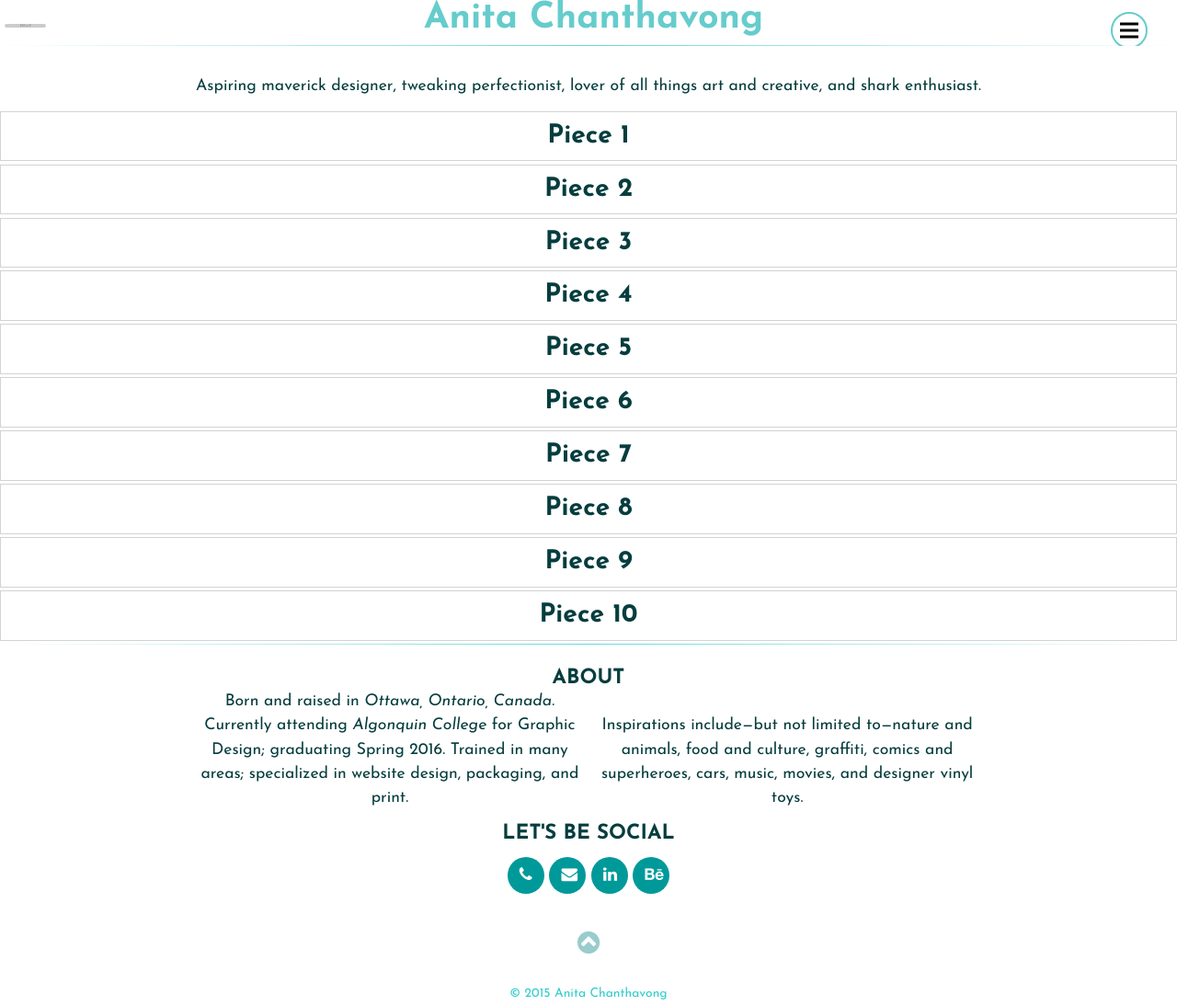
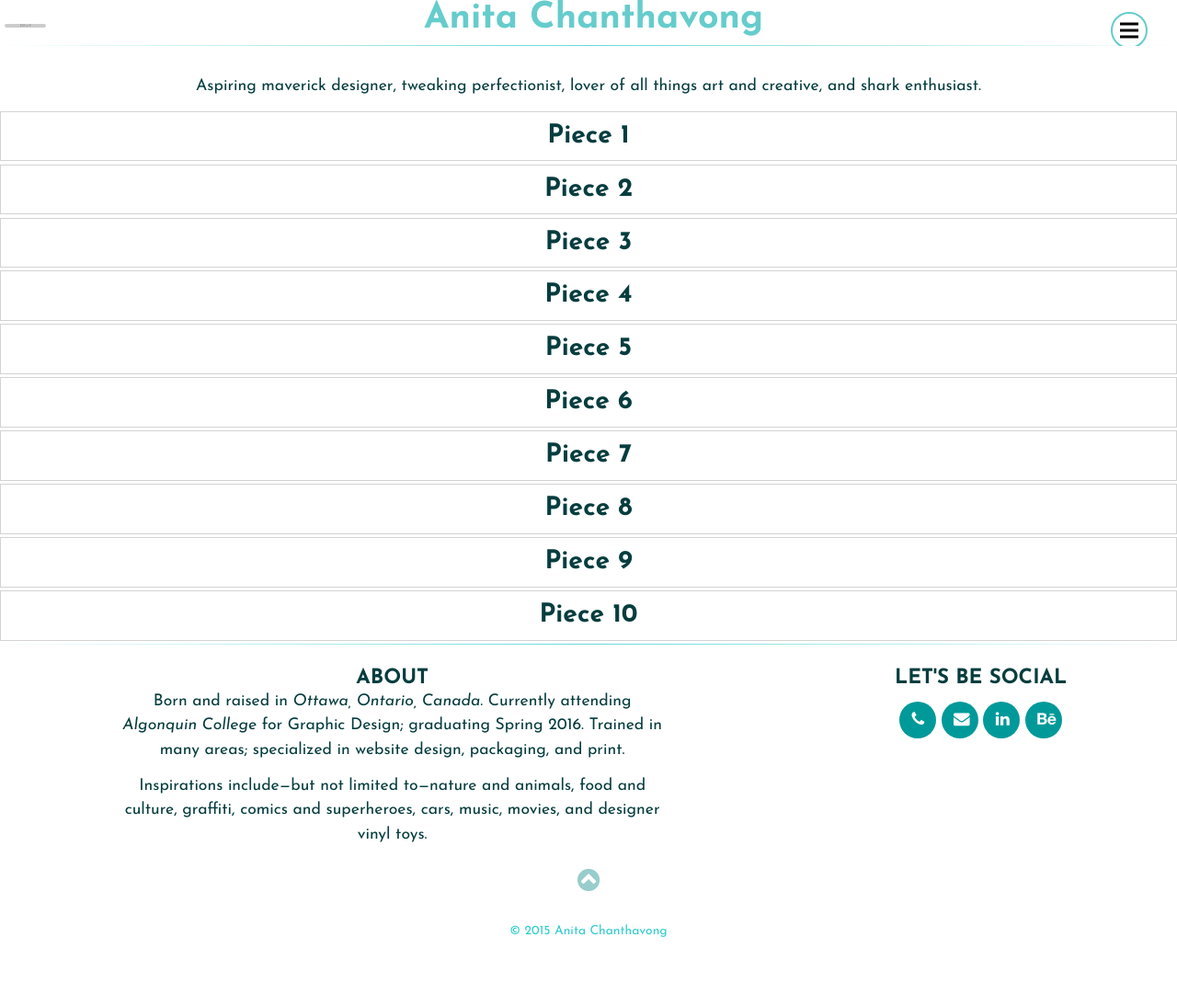
Before and after one commit to chan0345/portfolio, a Jekyll site: the page built from index.html, in a window 1280 px wide and 1094 px high. Shown: the whole window at 92% size. Built offline with Jekyll 4.4.1, drawn with Linux system fonts in a browser that asks for light colours; nearby versions of some CDN libraries.

Commit message:
footer grid fixed for responsive

```diff
--- a/_layouts/default.html
+++ b/_layouts/default.html
@@ -58,12 +58,12 @@
 <hr class="hr-style hr-footer">
 
 <footer class="grid">
-  <div id="about" class="unit center">
+  <div id="about" class="unit center unit-l-2-3 gutter">
     <h3 class="push-0 uppercase unit-xs-1">About</h3>
-    <p class="push-half unit-xs-1 unit-s-1-2 unit-m-1-3 unit-l-1-3">Born and raised in <em>Ottawa, Ontario, Canada</em>. Currently attending <em>Algonquin College</em> for <class=>Graphic Design</strong>; graduating Spring 2016. Trained in many areas; specialized in website design, packaging, and print.</p>
-    <p class="push-half unit-xs-1 unit-s-1-2 unit-m-1-3 unit-l-1-3">Inspirations include&mdash;but not limited to&mdash;nature and animals, food and culture, graffiti, comics and superheroes, cars, music, movies, and designer vinyl toys.</p>
+    <p class="push-half unit-xs-1 unit-s-1-2 unit-m-1-3 unit-l-3-4">Born and raised in <em>Ottawa, Ontario, Canada</em>. Currently attending <em>Algonquin College</em> for <class=>Graphic Design</strong>; graduating Spring 2016. Trained in many areas; specialized in website design, packaging, and print.</p>
+    <p class="push-half unit-xs-1 unit-s-1-2 unit-m-1-4 unit-l-3-4">Inspirations include&mdash;but not limited to&mdash;nature and animals, food and culture, graffiti, comics and superheroes, cars, music, movies, and designer vinyl toys.</p>
   </div>
-  <div class="social unit center unit-xs-1">
+  <div class="unit social center unit-xs-1 unit-l-1-3">
     <h3 class="push-half uppercase">Let's be social</h3>
     <ul class="push-0 unit-xs-1">
       <li><a class="island-1-2 ease-all" title="Call me!" href="tel:+16136008992" rel="Cell Number"><i class="fa fa-phone"></i><span class="hide-text">Tel</span></a></li>
```
